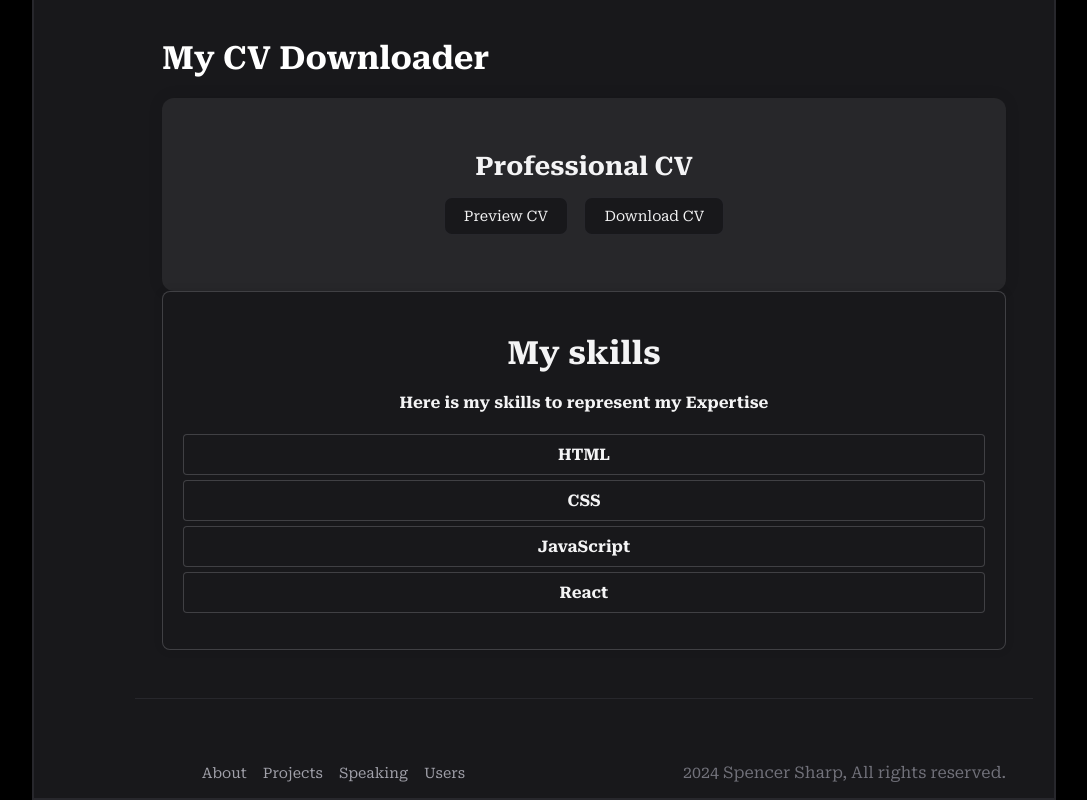
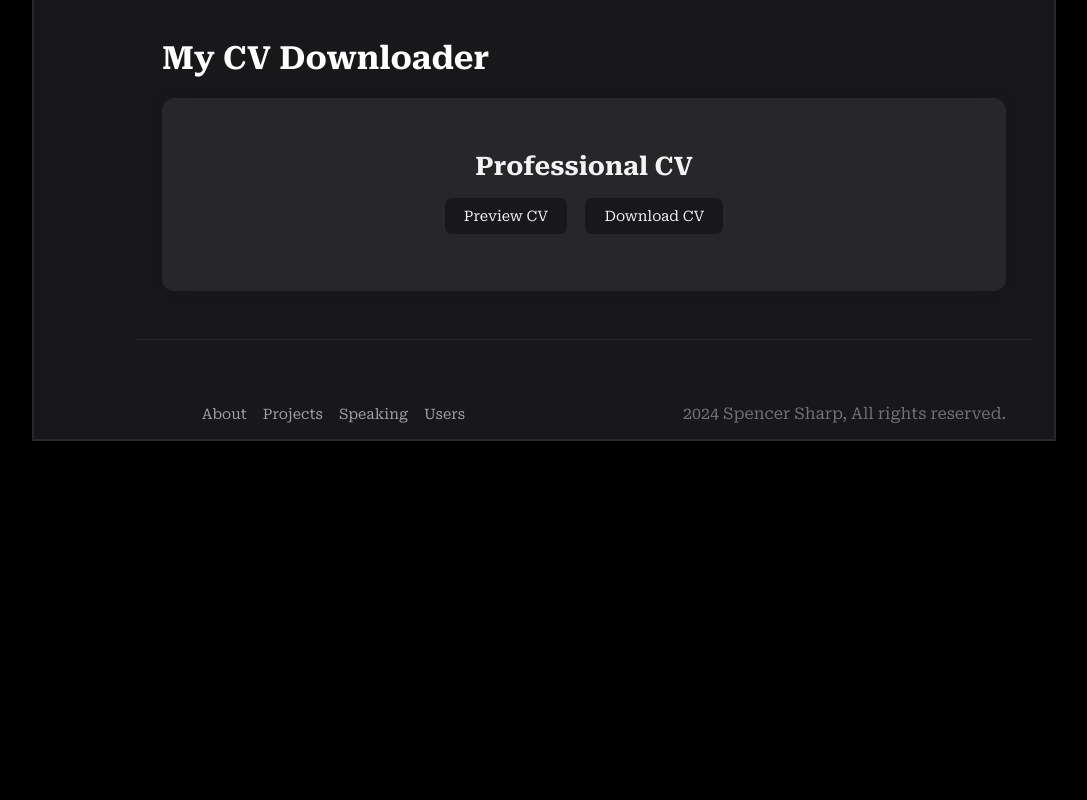
Before and after one commit to MichealSoliman/Portfolio, a React (Create React App) app: page /about in a window 1280 px wide. Shown: the part 776-1576 px from the top of the page, without its empty margins (96-1183 px from the left). After the commit the page ends 1217 px from the top, so only its background shows below. Built offline with nearby package versions, Linux system fonts and the light colour scheme.

Commit message:
change about section

```diff
--- a/src/components/Pages/about/About.js
+++ b/src/components/Pages/about/About.js
@@ -50,21 +50,6 @@ const About = () => {
 
     </div>
 
-        <div className="skills-container">
-        <div className='skills'>
-        <h1>My skills</h1>
-        <h4>Here is my skills to represent my Expertise</h4>
-        </div>
-        <ul className="skills-list">
-            <li>HTML</li>
-            <li>CSS</li>
-            <li>JavaScript</li>
-            {/* <li></li> */}
-            <li>React</li>
-
-        </ul>
-    </div>
-
       <div className='divider'></div>
       <Footer/>
     </div>
--- a/src/components/home/Home.js
+++ b/src/components/home/Home.js
@@ -14,8 +14,7 @@ const Home = () => {
       <Hero/>
       <div className='divider'></div>
       <Main/>
-      <div className='divider'></div>
-      <CV/>
+
       <div className='divider'></div>
       <Contact/>
       <div className='divider'></div>
```
